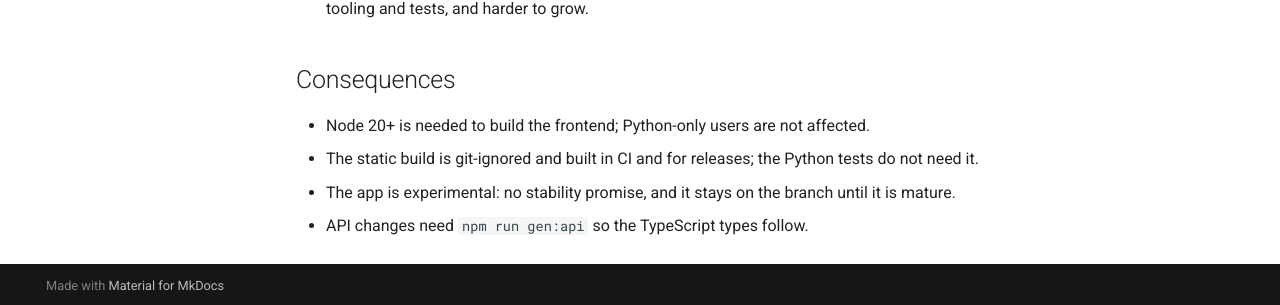
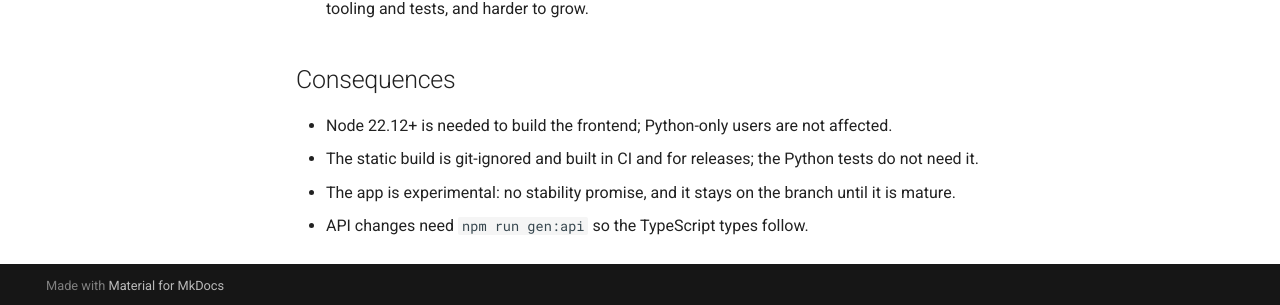
Before and after one commit to canc-gmy/suspkin, an MkDocs documentation site: the page built from docs/adr/0001-webapp-architecture.md, in a window 1280 px wide and 1358 px high. Shown: the part 1050-1355 px from the top of the window. Built offline with MkDocs 1.6.1 and Material for MkDocs 9.7.7, drawn with Linux system fonts in a browser that asks for light colours; comment, search, counter and statistics services are not loaded.

Commit message:
fix(ci): Node 22 for the frontend job; strip ANSI in CLI help tests
- vitest 5 requires Node ^22.12, so its workers failed to start on the
  Node 20 runner. CI now uses Node 22, package.json declares the engine
  and the docs say Node 22.12+.
- Rich colours `--help` output on GitHub Actions, which split option names
  with escape codes; the two app help tests now compare plain text.

Co-Authored-By: Claude Opus 5.5 <noreply@anthropic.com>

```diff
--- a/docs/adr/0001-webapp-architecture.md
+++ b/docs/adr/0001-webapp-architecture.md
@@ -33,7 +33,7 @@ large changes to the UI must stay cheap after the first iteration.
 
 ## Consequences
 
-- Node 20+ is needed to build the frontend; Python-only users are not affected.
+- Node 22.12+ is needed to build the frontend; Python-only users are not affected.
 - The static build is git-ignored and built in CI and for releases; the Python tests do not need
   it.
 - The app is experimental: no stability promise, and it stays on the branch until it is mature.
```
Also changed, not shown: README.md (+1 -1 lines), docs/guides/app.md (+1 -1 lines), 8 other files.
